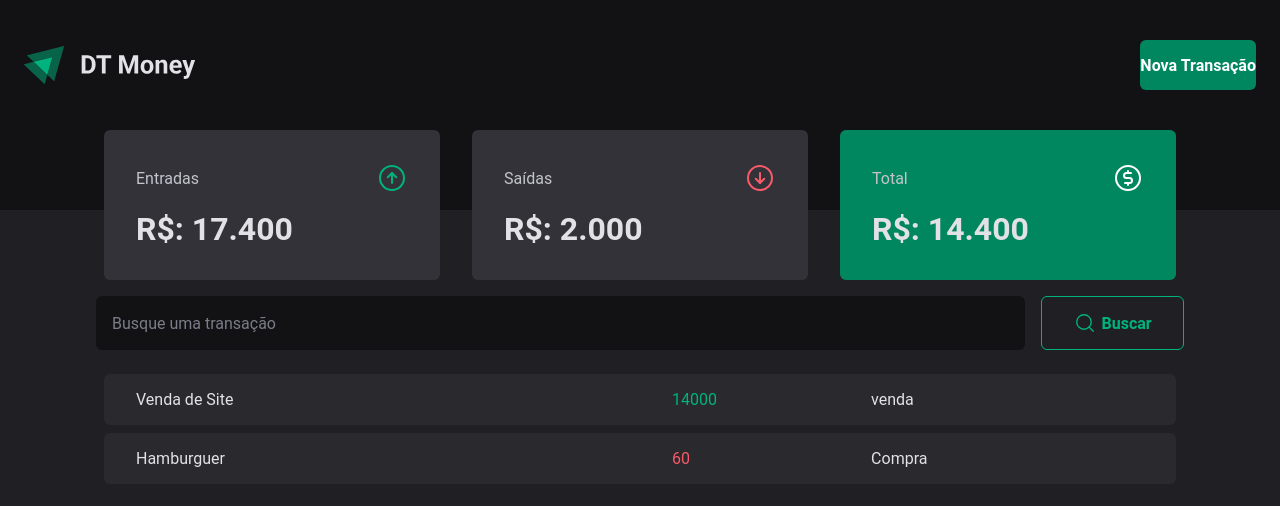
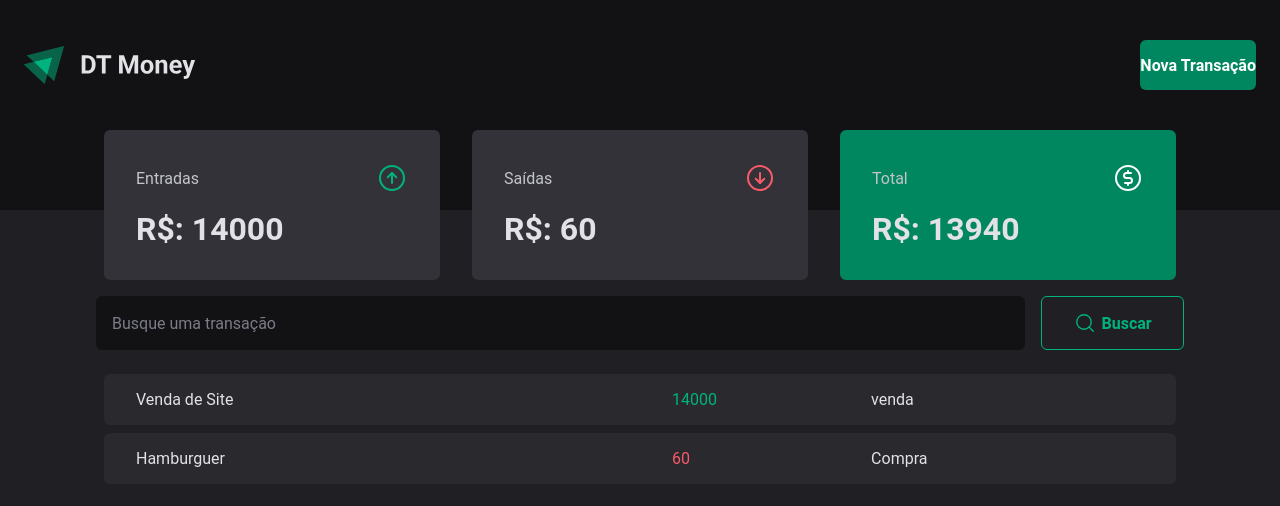
Before and after one commit to ReinaldoARamos/Dt-Money_ignite_03, a React (Vite) app: page / in a window 1280 px wide. Shown: the top 506 px of the page. Built offline with nearby package versions, Linux system fonts and the light colour scheme; data requests are answered from the project's data file.

Commit message:
criando o reduce dentro do summary para calcular a entrada, a saida e o total

```diff
--- a/src/Components/Summary/index.tsx
+++ b/src/Components/Summary/index.tsx
@@ -1,11 +1,34 @@
+import { useContext } from "react";
 import { SummaryCard, SummaryContainer } from "./style";
 import {
   ArrowCircleDown,
   ArrowCircleUp,
   CurrencyCircleDollar,
 } from "phosphor-react";
+import { TransactionContext } from "../../contexts/TransactionsContext";
 
 export function Summary() {
+
+  const {transactions} = useContext(TransactionContext)
+
+  const summary = transactions.reduce((acc, transactions)=>{
+    if(transactions.type === 'Income'){
+      acc.income += transactions.price;
+      acc.total += transactions.price
+    } else{
+      acc.outcome += transactions.price
+      acc.total -= transactions.price
+    }
+    return (acc);
+  },
+
+  {
+    income: 0,
+    outcome: 0,
+    total: 0
+  }
+  )
+
   return (
     <SummaryContainer>
       <SummaryCard>
@@ -13,7 +36,7 @@ export function Summary() {
           <span>Entradas</span>
           <ArrowCircleUp size={32} color="#00b37e" />
         </header>
-        <strong>R$: 17.400</strong>
+        <strong>R$: {summary.income}</strong>
       </SummaryCard>
 
       <SummaryCard>
@@ -21,7 +44,7 @@ export function Summary() {
           <span>Saídas</span>
           <ArrowCircleDown size={32} color="#f75a68" />
         </header>
-        <strong>R$: 2.000</strong>
+        <strong>R$: {summary.outcome}</strong>
       </SummaryCard>
 
       <SummaryCard variant="green">
@@ -29,7 +52,7 @@ export function Summary() {
           <span>Total</span>
           <CurrencyCircleDollar size={32} color="#fff" />
         </header>
-        <strong>R$: 14.400</strong>
+        <strong>R$: {summary.total}</strong>
       </SummaryCard>
     </SummaryContainer>
   );
```
